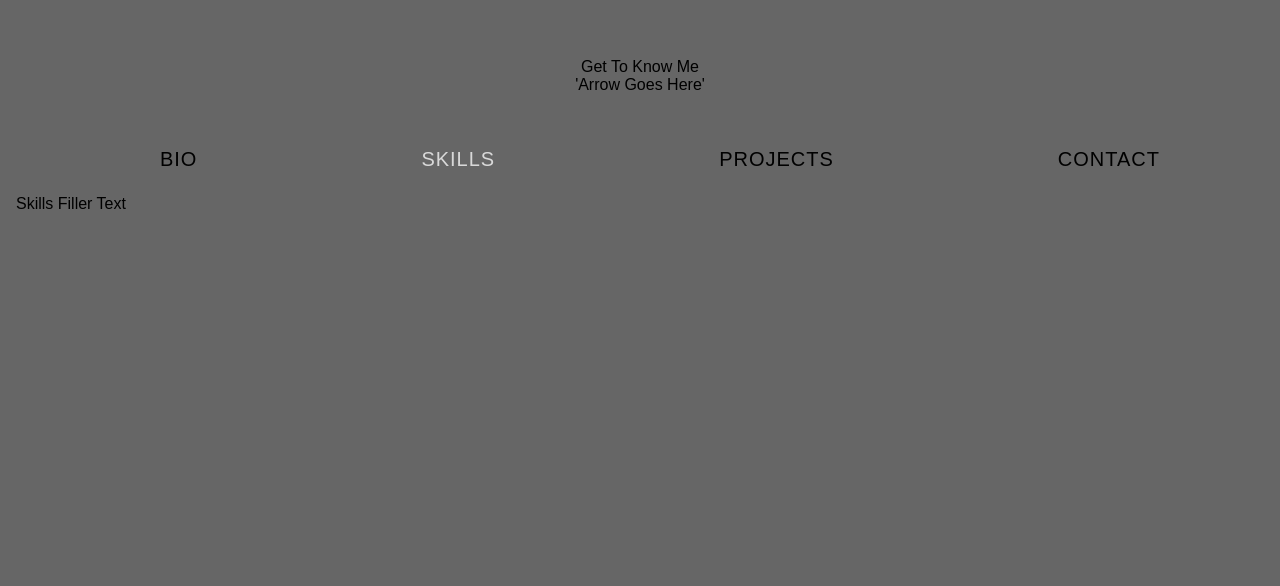
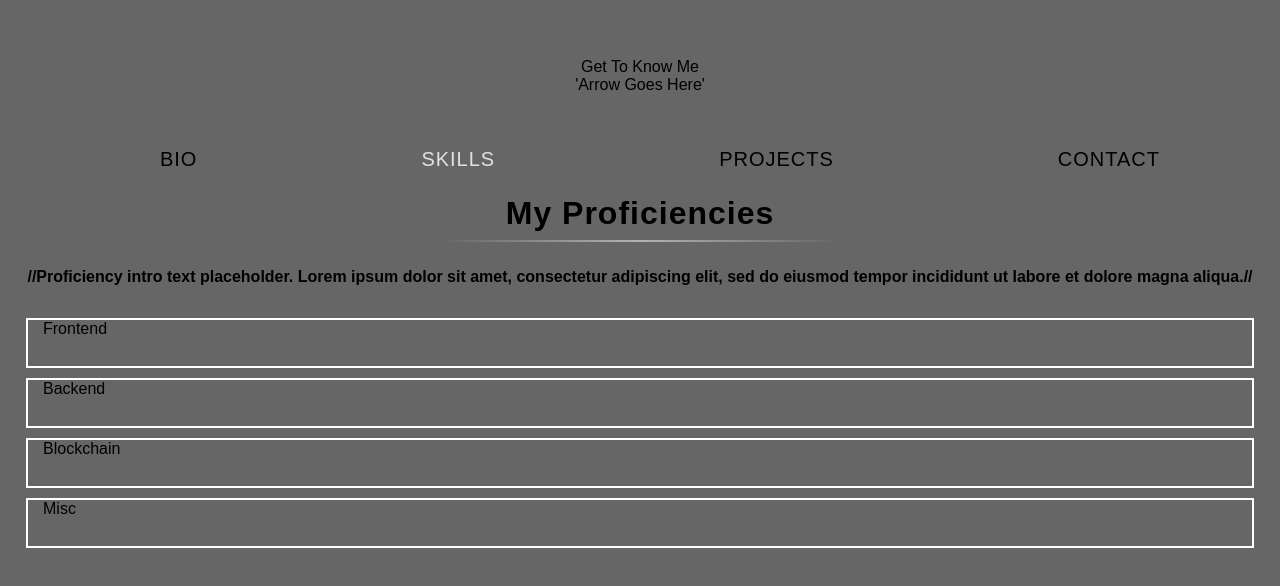
Before and after one commit to totsuka1/Portfolio, a React (Create React App) app: page /Skills in a window 1280 px wide. Shown: the part 676-1262 px from the top of the page. Built offline with nearby package versions, Linux system fonts and the light colour scheme.

Commit message:
Section title adjustment, skills section placeholders

```diff
--- a/src/components/2-Navbar/navbar.css
+++ b/src/components/2-Navbar/navbar.css
@@ -18,10 +18,10 @@
 }
 
 .navbar-items > ul > li > a:hover {
-  color: rgba(255, 255, 255, 0.75);
+  color: rgba(255, 255, 255, 0.3);
   transition: 0.75s;
 }
 
 .active {
-  color: rgba(255, 255, 255, 0.75) !important;
+  color: rgba(255, 255, 255, 0.8) !important;
 }
--- a/src/components/3-Main/About/about.css
+++ b/src/components/3-Main/About/about.css
@@ -2,6 +2,7 @@
   position: relative;
   font-size: 32px;
   letter-spacing: 1px;
+  margin-top: 0;
   margin-bottom: 5px;
   padding-bottom: 10px;
 }
--- a/src/components/3-Main/Contact/contact.css
+++ b/src/components/3-Main/Contact/contact.css
@@ -2,6 +2,7 @@
   position: relative;
   font-size: 32px;
   letter-spacing: 1px;
+  margin-top: 0;
   margin-bottom: 5px;
   padding-bottom: 10px;
 }
--- a/src/components/3-Main/Projects/Projects.js
+++ b/src/components/3-Main/Projects/Projects.js
@@ -4,7 +4,15 @@ import "./projects.css";
 
 class Projects extends React.Component {
   render() {
-    return <div className="projects-container">Project Filler Text</div>;
+    return (
+      <div id="projects">
+        <div className="text-container">
+          <div className="projects-intro">
+            <h2>My Portfolio</h2>
+          </div>
+        </div>
+      </div>
+    );
   }
 }
 
--- a/src/components/3-Main/Projects/projects.css
+++ b/src/components/3-Main/Projects/projects.css
@@ -1,3 +1,37 @@
+#projects h2 {
+  position: relative;
+  font-size: 32px;
+  letter-spacing: 1px;
+  margin-top: 0;
+  margin-bottom: 5px;
+  padding-bottom: 10px;
+}
+
+#projects h2::after {
+  position: absolute;
+  content: "";
+  height: 2px;
+  width: 400px;
+  bottom: 0;
+  margin-left: auto;
+  margin-right: auto;
+  left: 0;
+  right: 0;
+  background-image: linear-gradient(
+    90deg,
+    hsla(0, 0%, 100%, 0),
+    #fff,
+    hsla(0, 0%, 100%, 0)
+  );
+  opacity: 0.5;
+}
+
+.text-container {
+  text-align: center;
+  display: flex;
+  flex-direction: column;
+}
+
 .projects-container {
   position: relative;
   min-height: 1px;
--- a/src/components/3-Main/Skills/Skills.js
+++ b/src/components/3-Main/Skills/Skills.js
@@ -4,7 +4,28 @@ import "./skills.css";
 
 class Skills extends React.Component {
   render() {
-    return <div className="skills-container">Skills Filler Text</div>;
+    return (
+      <div id="skills">
+        <div className="text-container">
+          <div className="skills-intro">
+            <h2>My Proficiencies</h2>
+          </div>
+          <h4>
+            //Proficiency intro text placeholder. Lorem ipsum dolor sit amet,
+            consectetur adipiscing elit, sed do eiusmod tempor incididunt ut
+            labore et dolore magna aliqua.//
+          </h4>
+        </div>
+        <div className="skills-main-container">
+          <div className="frontend-container skills-container">Frontend</div>
+          <div className="backend-container skills-container">Backend</div>
+          <div className="blockchain-container skills-container">
+            Blockchain
+          </div>
+          <div className="misc-container skills-container">Misc</div>
+        </div>
+      </div>
+    );
   }
 }
 
--- a/src/components/3-Main/Skills/skills.css
+++ b/src/components/3-Main/Skills/skills.css
@@ -0,0 +1,42 @@
+#skills h2 {
+  position: relative;
+  font-size: 32px;
+  letter-spacing: 1px;
+  margin-top: 0;
+  margin-bottom: 5px;
+  padding-bottom: 10px;
+}
+
+#skills h2::after {
+  position: absolute;
+  content: "";
+  height: 2px;
+  width: 400px;
+  bottom: 0;
+  margin-left: auto;
+  margin-right: auto;
+  left: 0;
+  right: 0;
+  background-image: linear-gradient(
+    90deg,
+    hsla(0, 0%, 100%, 0),
+    #fff,
+    hsla(0, 0%, 100%, 0)
+  );
+  opacity: 0.5;
+}
+
+.text-container {
+  text-align: center;
+  display: flex;
+  flex-direction: column;
+}
+
+.skills-container {
+  border: 2px solid white;
+  position: relative;
+  height: 50px;
+  margin: 10px;
+  padding-right: 15px;
+  padding-left: 15px;
+}
```
